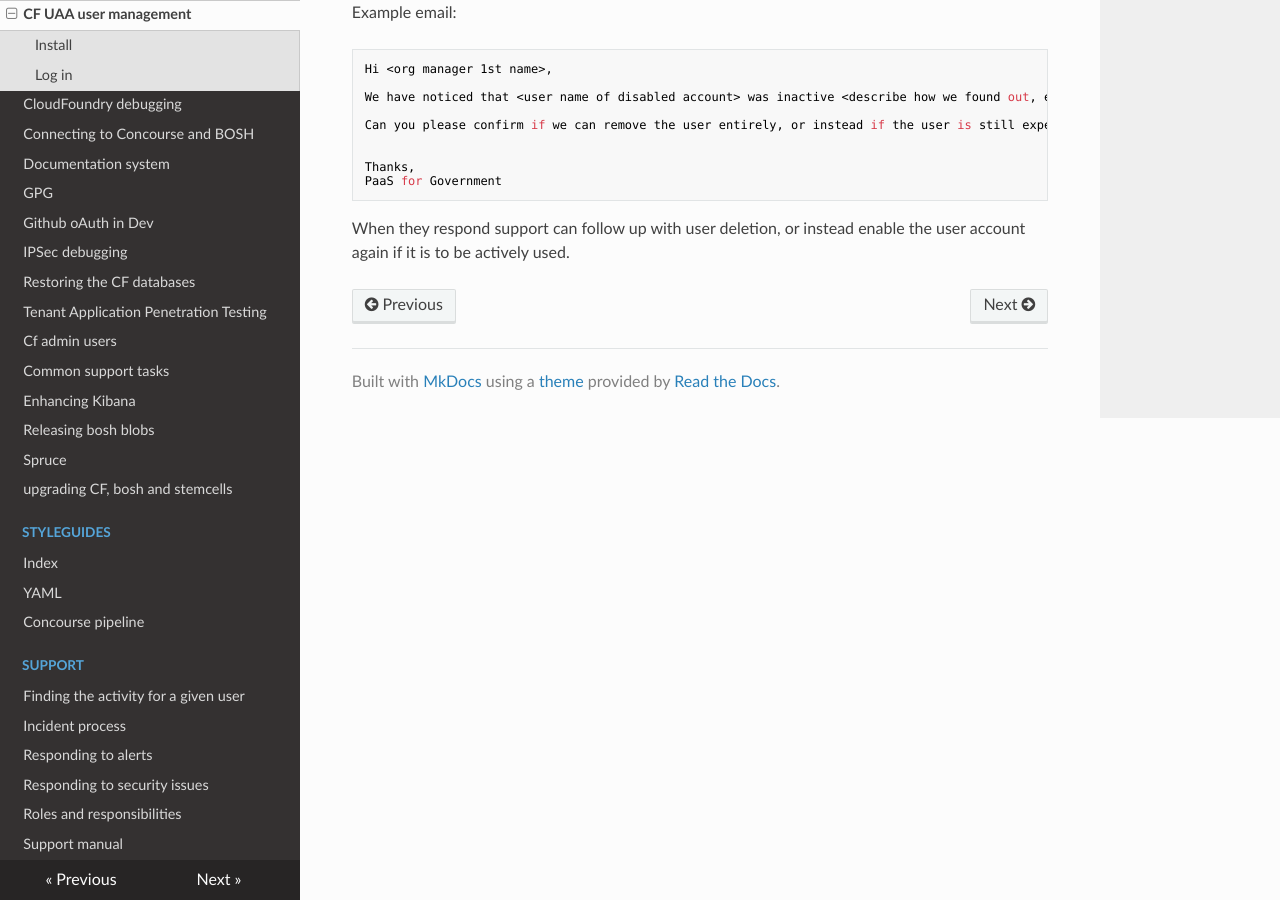
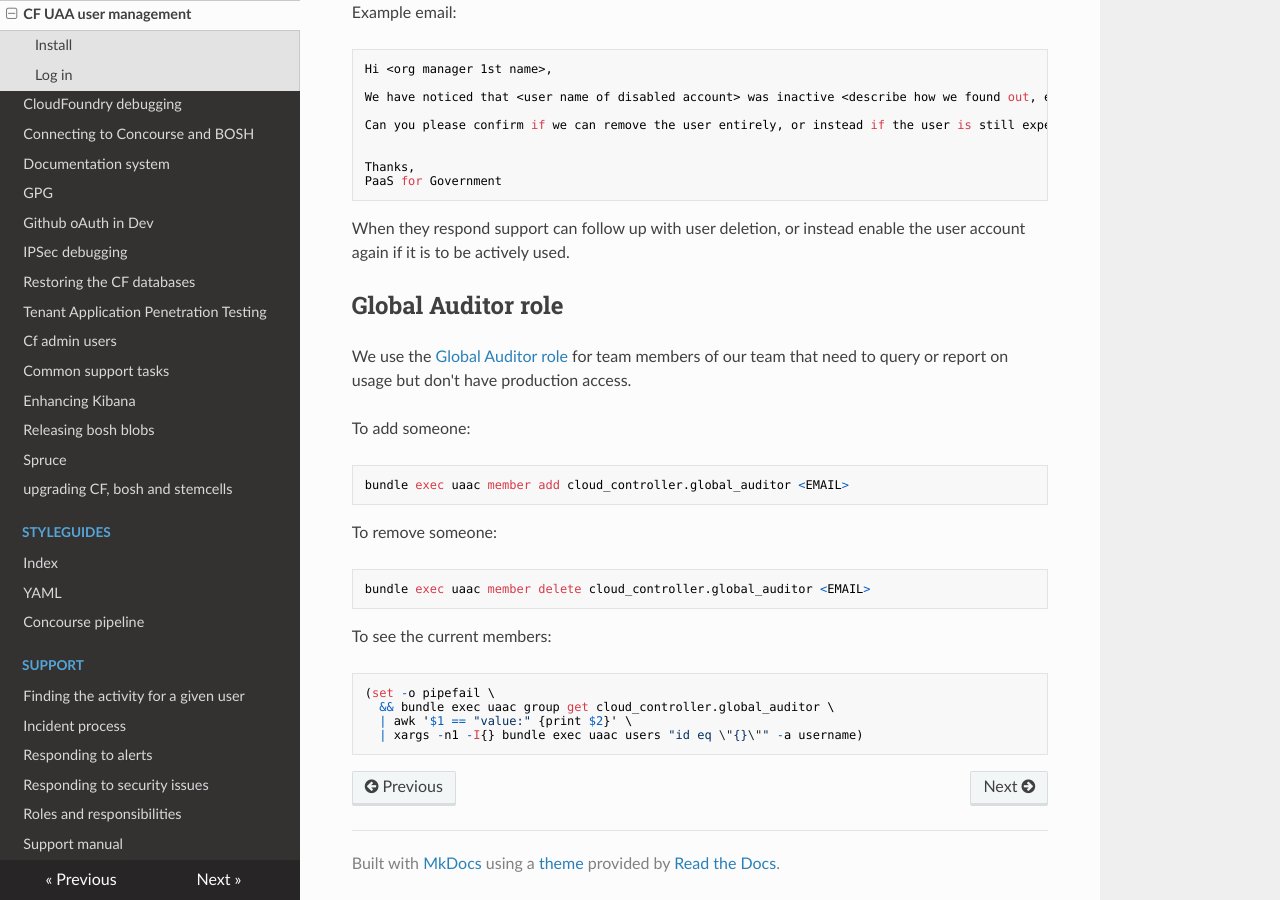
Before and after one commit to alphagov/paas-team-manual, an MkDocs documentation site: the page built from docs/guides/CF_UAA_user_management.md, in a window 1280 px wide and 900 px high, scrolled down 2124 px. Built offline with MkDocs 1.6.1, drawn with Linux system fonts in a browser that asks for light colours; nearby versions of some CDN libraries.

Commit message:
Add details about Global Auditor role
I had to look these up from this story:

- https://www.pivotaltracker.com/story/show/150082611

While working this support ticket:

- https://gaap.deskpro.com/agent/#app.tickets,inbox:all,t.o:12383,vis:7

Having the instructions in the team manual should make them easier to
find because that's where I tried looking first.

The sub-shell and pipefail is required on the last command because
`uaac` can timeout our access token without writing to STDERR and the
subsequent pipes will get no results as if there were no users.

````diff
--- a/docs/guides/CF_UAA_user_management.md
+++ b/docs/guides/CF_UAA_user_management.md
@@ -98,3 +98,28 @@ PaaS for Government
 ```
 
 When they respond support can follow up with user deletion, or instead enable the user account again if it is to be actively used.
+
+## Global Auditor role
+
+We use the [Global Auditor role][] for team members of our team that need to
+query or report on usage but don't have production access.
+
+[Global Auditor role]: https://docs.cloudfoundry.org/concepts/roles.html#roles-and-permissions
+
+To add someone:
+```
+bundle exec uaac member add cloud_controller.global_auditor <EMAIL>
+```
+
+To remove someone:
+```
+bundle exec uaac member delete cloud_controller.global_auditor <EMAIL>
+```
+
+To see the current members:
+```
+(set -o pipefail \
+  && bundle exec uaac group get cloud_controller.global_auditor \
+  | awk '$1 == "value:" {print $2}' \
+  | xargs -n1 -I{} bundle exec uaac users "id eq \"{}\"" -a username)
+```
````
